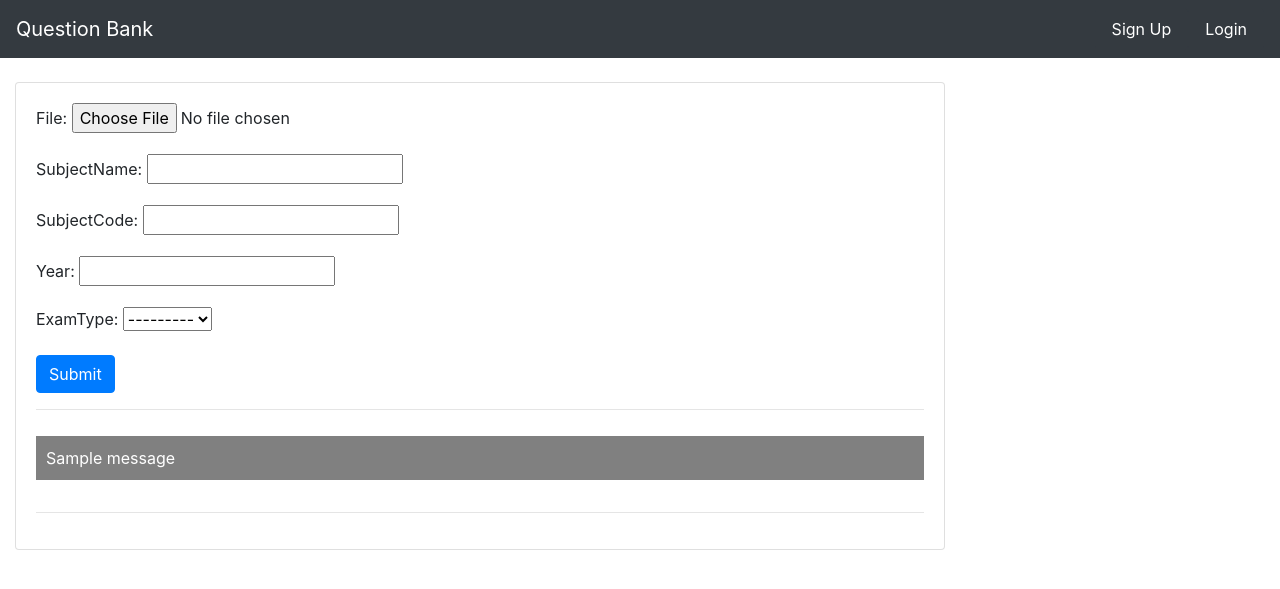
After one commit to gauravthapar/questionBank, a Django app: page /upload/ in a window 1280 px wide. The commit adds this page. Shown: the top 589 px of the page. Run offline with Django 3.2, Linux system fonts and the light colour scheme; one stand-in notice (Sample message) is shown; some libraries are stand-ins or nearby versions.

Commit message:
upload feature added

```diff
--- a/questionBank/forms.py
+++ b/questionBank/forms.py
@@ -2,7 +2,7 @@ from django.forms import ModelForm
 from django import forms
 from django.contrib.auth.models import User
 from django.contrib.auth.forms import UserCreationForm
-from . models import Student
+from . models import Student, QuestionPaper
 
 class SignupForm(UserCreationForm):
     username = forms.CharField(max_length=30)
@@ -25,3 +25,9 @@ class StudentForm(ModelForm):
         model = Student
         fields = '__all__'
         exclude = ['user']
+
+
+class QuestionPaperForm(ModelForm):
+    class Meta:
+        model = QuestionPaper
+        fields = '__all__'
--- a/questionBank/models.py
+++ b/questionBank/models.py
@@ -46,3 +46,6 @@ class QuestionPaper(models.Model):
     subjectCode = models.CharField(max_length=15, null=True)
     year = models.CharField(max_length=4, null=True)
     examType = models.CharField(max_length=50, null=True, choices=EXAMTYPE)
+
+    def __str__(self):
+        return self.subjectName
--- a/questionBank/templates/questionBank/navbar.html
+++ b/questionBank/templates/questionBank/navbar.html
@@ -14,6 +14,9 @@
       </li>
       <li class="nav-item">
         <a class="nav-link" href="{% url 'student_profile'%}">Profile</a>
+      </li>
+      <li class="nav-item">
+        <a class="nav-link" href="{% url 'upload_page'%}">Upload</a>
       </li>
     </ul>
     <div class="dropdown ml-auto">
--- /dev/null
+++ b/questionBank/templates/questionBank/upload.html
@@ -0,0 +1,25 @@
+{% extends 'questionBank/main.html' %}
+{% block content %}
+
+
+<br>
+<div class="row">
+	<div class="col-md-9">
+		<div class="card card-body">
+			<form method="POST" action="" enctype="multipart/form-data">
+				{% csrf_token %}
+				{{form.as_p}}
+			<input class="btn btn-primary" type="submit" name="Update Information">
+			</form>
+            <hr>
+            {% for message in messages %}
+				<p id="messages">{{message}}</p>
+			{% endfor %}
+            <hr>
+		</div>
+	</div>
+</div>
+
+
+
+{% endblock %}
--- a/questionBank/urls.py
+++ b/questionBank/urls.py
@@ -4,7 +4,8 @@ from django.contrib.auth import views as auth_views
 
 urlpatterns = [
     path('', views.home, name="home"),
-    path('profile/',views.student_profile,name='student_profile'),
+    path('profile/',views.studentProfile,name='student_profile'),
+    path('upload/',views.uploadPage, name="upload_page"),
 
     #auth usrls
     path('signup/',views.signupuser, name="signupuser"),
--- a/questionBank/views.py
+++ b/questionBank/views.py
@@ -1,6 +1,6 @@
 from django.shortcuts import render , redirect
 from django.http import HttpResponse
-from . forms import SignupForm, StudentForm
+from . forms import SignupForm, StudentForm, QuestionPaperForm
 from django.contrib.auth import login, logout, authenticate
 from django.contrib.auth.forms import AuthenticationForm
 from django.contrib import messages
@@ -53,7 +53,7 @@ def loginuser(request):
         return render(request,'questionBank/loginuser.html',context)
 
 
-def student_profile(request):
+def studentProfile(request):
     student = request.user.student
     form = StudentForm(instance=student)
     if request.method == "POST":
@@ -67,6 +67,19 @@ def student_profile(request):
     return render(request, 'questionBank/profile.html',context)
 
 
+def uploadPage(request):
+    form = QuestionPaperForm()
+    if request.method == "POST":
+        form = QuestionPaperForm(request.POST, request.FILES)
+        if form.is_valid():
+            form.save()
+            return redirect('home')
+    context = {
+        'form':form
+    }
+    return render(request, 'questionBank/upload.html', context)
+
+
 def logoutuser(request):
     if request.method == "POST":
         logout(request)
```
Also changed, not shown: db.sqlite3, 1 other file.
